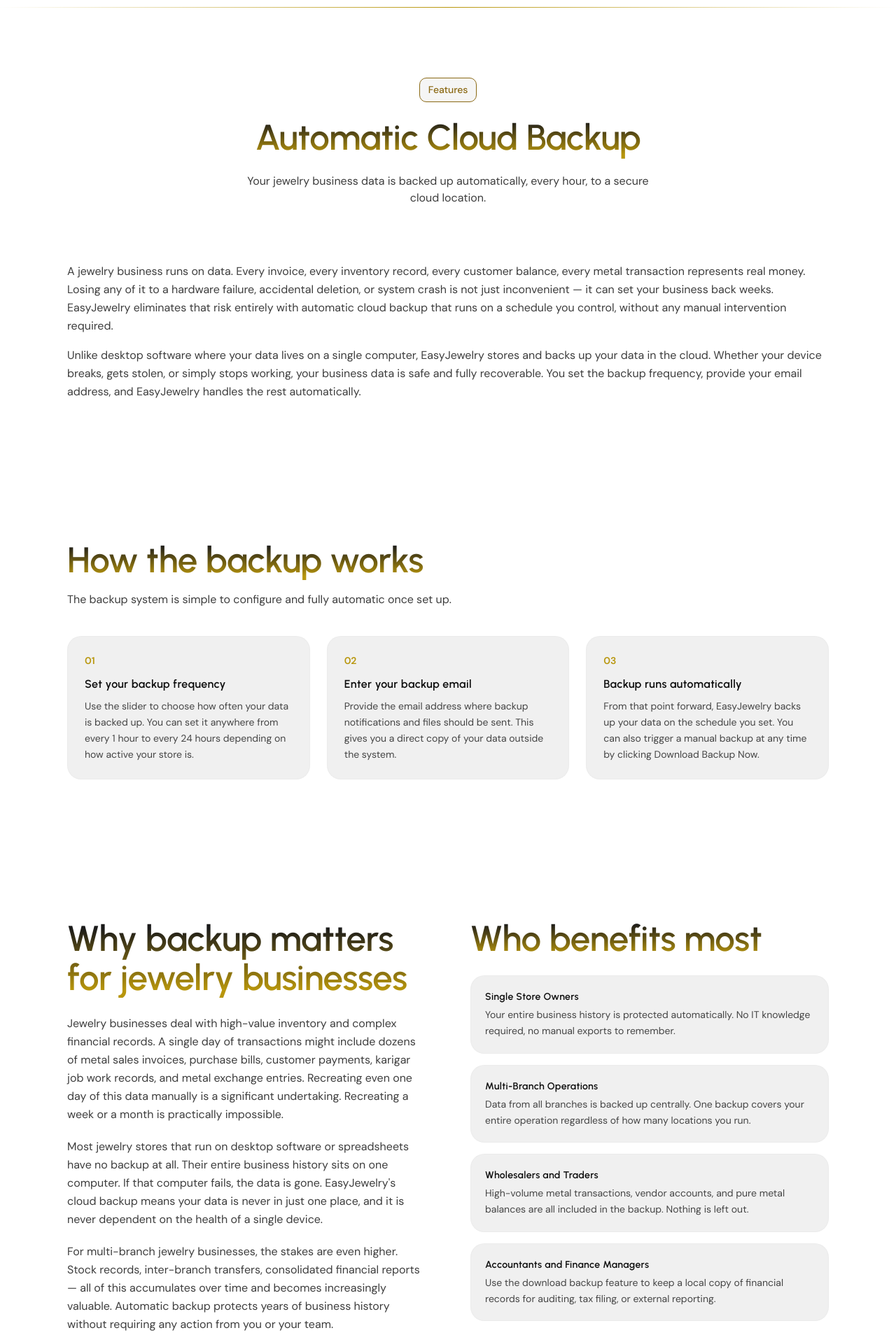
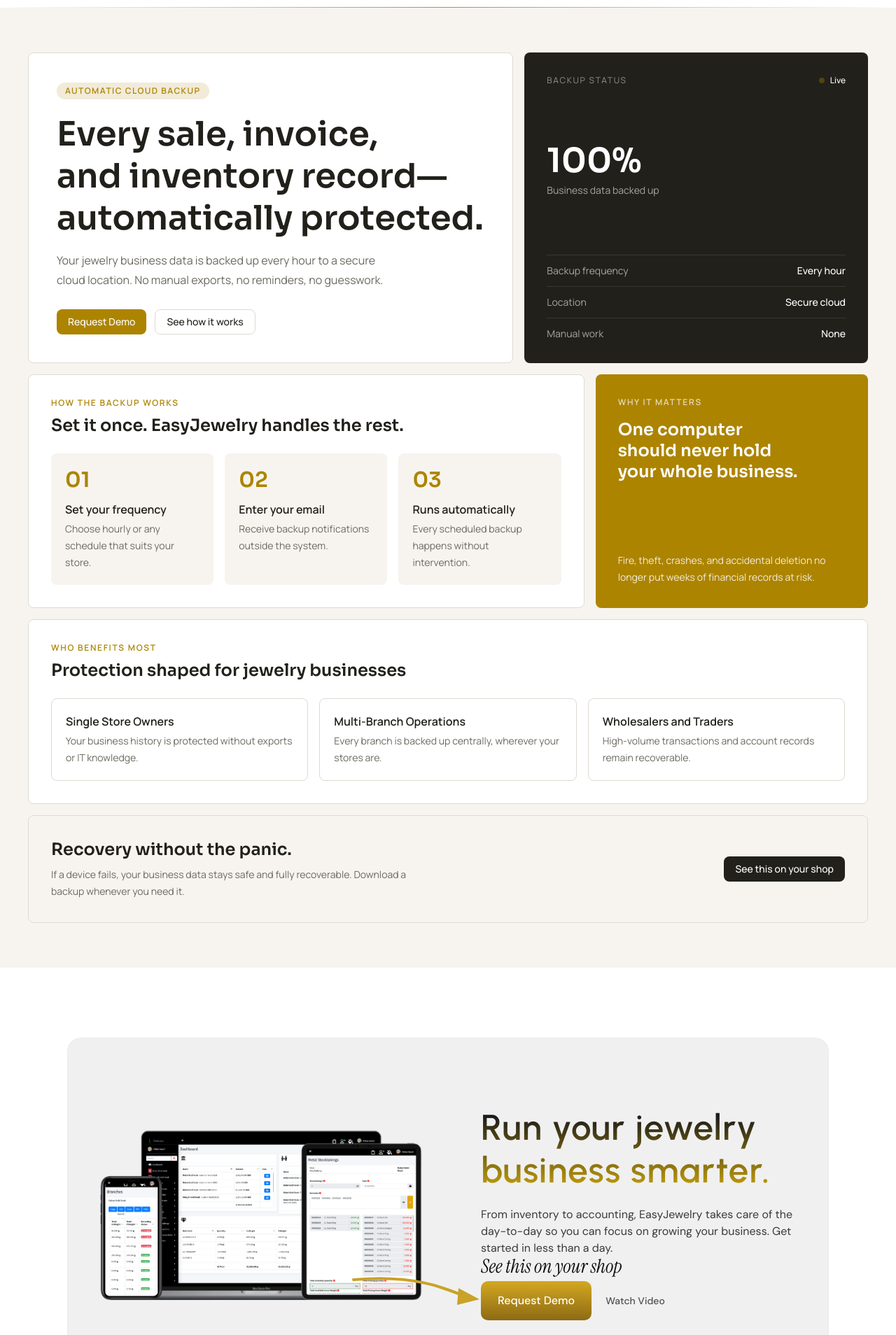
Before and after one commit to Technova-co/easyjewelry, a Next.js app: page /features/cloud-backup in a window 1280 px wide. Shown: the part 92-2000 px from the top of the page at 70% size. Built offline with nearby package versions, Linux system fonts and the light colour scheme.

Commit message:
redesigned cloud-backup

```diff
--- /dev/null
+++ b/src/app/(main)/features/cloud-backup/cloud-backup.css
@@ -0,0 +1,150 @@
+.cloud-backup {
+  --ej-background: oklch(1 0 0);
+  --ej-foreground: oklch(0.245 0.011 94.1);
+  --ej-primary: oklch(0.635 0.137 88.4);
+  --ej-primary-hover: oklch(0.57 0.127 87.4);
+  --ej-muted: oklch(0.969 0.007 85.6);
+  --ej-muted-foreground: oklch(0.52 0.014 88.5);
+  --ej-accent: oklch(0.94 0.025 88.5);
+  --ej-border: oklch(0.89 0.01 85.6);
+  --color-primary: var(--ej-primary);
+  background-color: var(--ej-background);
+  color: var(--ej-foreground);
+  font-family: var(--font-manrope), "Manrope", sans-serif;
+}
+
+@layer base {
+  .cloud-backup :is(h1, h2, h3, h4, h5, h6) {
+    letter-spacing: normal;
+    color: inherit;
+    font-weight: inherit;
+    font-size: inherit;
+    font-family: inherit;
+  }
+
+  .cloud-backup :is(p, ul, ol) {
+    color: inherit;
+  }
+
+  .cloud-backup a {
+    color: inherit;
+  }
+}
+
+.cloud-backup .bg-background {
+  background-color: var(--ej-background);
+}
+
+.cloud-backup .text-background {
+  color: var(--ej-background);
+}
+
+.cloud-backup .bg-foreground {
+  background-color: var(--ej-foreground);
+}
+
+.cloud-backup .text-foreground {
+  color: var(--ej-foreground);
+}
+
+.cloud-backup .bg-muted {
+  background-color: var(--ej-muted);
+}
+
+.cloud-backup .text-muted-foreground {
+  color: var(--ej-muted-foreground);
+}
+
+.cloud-backup .bg-accent {
+  background-color: var(--ej-accent);
+}
+
+.cloud-backup .border-border {
+  border-color: var(--ej-border);
+}
+
+.cloud-backup .font-display {
+  font-family: var(--font-sora), "Sora", sans-serif;
+}
+
+.cloud-backup .font-body {
+  font-family: var(--font-manrope), "Manrope", sans-serif;
+}
+
+.cloud-backup .cb-btn {
+  display: inline-flex;
+  height: 2.25rem;
+  align-items: center;
+  justify-content: center;
+  border-radius: 0.5rem;
+  padding-inline: 1rem;
+  font-family: var(--font-manrope), "Manrope", sans-serif;
+  font-size: 0.875rem;
+  font-weight: 500;
+  line-height: 1.25rem;
+  transition: background-color 150ms ease, opacity 150ms ease;
+}
+
+.cloud-backup .cb-btn-primary {
+  background-color: var(--ej-primary);
+  color: #fff;
+}
+
+.cloud-backup .cb-btn-primary:hover {
+  background-color: var(--ej-primary-hover);
+}
+
+.cloud-backup .cb-btn-outline {
+  border: 1px solid var(--ej-border);
+  background-color: var(--ej-background);
+  color: var(--ej-foreground);
+}
+
+.cloud-backup .cb-btn-outline:hover {
+  background-color: var(--ej-accent);
+}
+
+.cloud-backup .cb-btn-dark {
+  background-color: var(--ej-foreground);
+  color: var(--ej-background);
+}
+
+.cloud-backup .cb-btn-dark:hover {
+  opacity: 0.9;
+}
+
+@keyframes cloud-backup-fade-up {
+  from {
+    opacity: 0;
+    transform: translateY(14px);
+  }
+  to {
+    opacity: 1;
+    transform: translateY(0);
+  }
+}
+
+@keyframes cloud-backup-pulse-dot {
+  0%,
+  100% {
+    opacity: 1;
+  }
+  50% {
+    opacity: 0.35;
+  }
+}
+
+.cloud-backup .reveal {
+  animation: cloud-backup-fade-up 0.7s cubic-bezier(0.2, 0.7, 0.2, 1) both;
+}
+
+.cloud-backup .pulse-dot {
+  animation: cloud-backup-pulse-dot 2.4s ease-in-out infinite;
+}
+
+@media (prefers-reduced-motion: reduce) {
+  .cloud-backup .reveal,
+  .cloud-backup .pulse-dot {
+    animation: none;
+  }
+}
--- a/src/app/(main)/features/cloud-backup/page.tsx
+++ b/src/app/(main)/features/cloud-backup/page.tsx
@@ -1,257 +1,151 @@
-import Heading from '@/components/ui/heading';
-import SectionBanner from '@/components/shortCode/SectionBanner';
 import Link from 'next/link';
+import { Manrope, Sora } from 'next/font/google';
+import './cloud-backup.css';
+
+const sora = Sora({
+  subsets: ['latin'],
+  variable: '--font-sora',
+  display: 'swap',
+});
+
+const manrope = Manrope({
+  subsets: ['latin'],
+  variable: '--font-manrope',
+  display: 'swap',
+});
 
 export default function CloudBackupPage() {
   return (
-    <>
-      {/* Hero */}
-      <section className="section-bottom-border">
-        <div className="container">
-          <div className="border-container section-spacing-lg">
-            <SectionBanner
-              variant="two"
-              outlineButtonText="Features"
-              title="Automatic Cloud Backup"
-              description="Your jewelry business data is backed up automatically, every hour, to a secure cloud location."
-            />
-
-            <div className="mt-10 md:mt-14">
-              <p className="text-offWhite/80 leading-relaxed">
-                A jewelry business runs on data. Every invoice, every inventory record, every customer balance, every metal transaction represents real money. Losing any of it to a hardware failure, accidental deletion, or system crash is not just inconvenient — it can set your business back weeks. EasyJewelry eliminates that risk entirely with automatic cloud backup that runs on a schedule you control, without any manual intervention required.
+    <div className={`cloud-backup ${sora.variable} ${manrope.variable} bg-background text-foreground`}>
+      <main className="bg-muted px-4 py-10 font-body sm:px-6 sm:py-14 lg:py-16">
+        <div className="mx-auto grid max-w-[1200px] grid-cols-12 gap-4">
+          <section className="reveal col-span-12 rounded-[8px] border border-border bg-background p-7 sm:p-10 lg:col-span-7">
+            <span className="inline-flex rounded-full bg-accent px-3 py-1 font-body text-xs font-semibold uppercase tracking-[0.12em] text-primary">
+              Automatic Cloud Backup
+            </span>
+            <h1 className="mt-5 max-w-[24ch] text-balance font-display text-4xl font-semibold leading-tight sm:text-5xl">
+              Every sale, invoice, and inventory record—automatically protected.
+            </h1>
+            <p className="mt-4 max-w-[48ch] font-body leading-7 text-muted-foreground">
+              Your jewelry business data is backed up every hour to a secure cloud location. No manual exports, no reminders, no guesswork.
             </p>
-              <p className="text-offWhite/80 leading-relaxed mt-4">
-                Unlike desktop software where your data lives on a single computer, EasyJewelry stores and backs up your data in the cloud. Whether your device breaks, gets stolen, or simply stops working, your business data is safe and fully recoverable. You set the backup frequency, provide your email address, and EasyJewelry handles the rest automatically.
-              </p>
-            </div>
-          </div>
+            <div className="mt-7 flex flex-wrap gap-3">
+              <Link href="/request-demo" className="cb-btn cb-btn-primary">
+                Request Demo
+              </Link>
+              <a href="#how-it-works" className="cb-btn cb-btn-outline">
+                See how it works
+              </a>
             </div>
           </section>
 
-      {/* How it works */}
-      <section className="section-bottom-border">
-        <div className="container">
-          <div className="border-container section-spacing-lg">
-            <Heading as="h2">How the backup works</Heading>
-            <p className="text-offWhite/80 mt-4 mb-10">
-              The backup system is simple to configure and fully automatic once set up.
-            </p>
-
-            <div className="grid grid-cols-1 md:grid-cols-3 gap-6">
-              {[
-                {
-                  step: '01',
-                  title: 'Set your backup frequency',
-                  desc: 'Use the slider to choose how often your data is backed up. You can set it anywhere from every 1 hour to every 24 hours depending on how active your store is.',
-                },
-                {
-                  step: '02',
-                  title: 'Enter your backup email',
-                  desc: 'Provide the email address where backup notifications and files should be sent. This gives you a direct copy of your data outside the system.',
-                },
-                {
-                  step: '03',
-                  title: 'Backup runs automatically',
-                  desc: 'From that point forward, EasyJewelry backs up your data on the schedule you set. You can also trigger a manual backup at any time by clicking Download Backup Now.',
-                },
-              ].map((item) => (
-                <div
-                  key={item.step}
-                  className="bg-blue rounded-20 border border-lineColor/50 p-6"
-                >
-                  <div className="text-primary text-sm font-semibold mb-3">
-                    {item.step}
+          <section className="reveal col-span-12 flex flex-col justify-between rounded-[8px] bg-foreground p-7 text-background [animation-delay:150ms] sm:p-8 lg:col-span-5">
+            <div className="flex items-center justify-between">
+              <span className="text-xs uppercase tracking-[0.14em] text-background/50">Backup status</span>
+              <span className="flex items-center gap-2 text-xs font-medium">
+                <span className="pulse-dot size-2 rounded-full bg-primary" />
+                Live
+              </span>
             </div>
-                  <h3 className="text-base font-semibold text-offWhite mb-2">
-                    {item.title}
-                  </h3>
-                  <p className="text-sm text-paragraph leading-relaxed">
-                    {item.desc}
-                  </p>
+            <div className="mt-8">
+              <div className="font-display text-5xl font-semibold">100%</div>
+              <p className="mt-2 text-sm text-background/60">Business data backed up</p>
             </div>
-              ))}
-            </div>
-          </div>
+            <div className="mt-8 space-y-3 text-sm">
+              <Status label="Backup frequency" value="Every hour" />
+              <Status label="Location" value="Secure cloud" />
+              <Status label="Manual work" value="None" />
             </div>
           </section>
 
-      {/* Why it matters */}
-      <section className="section-bottom-border">
-        <div className="container">
-          <div className="border-container section-spacing-lg">
-            <div className="grid grid-cols-1 lg:grid-cols-2 gap-16 items-start">
-              <div>
-                <Heading as="h2">
-                  Why backup matters for jewelry businesses
-                </Heading>
-                <div className="mt-6 space-y-5 text-offWhite/80 leading-relaxed">
-                  <p>
-                    Jewelry businesses deal with high-value inventory and complex financial records. A single day of transactions might include dozens of metal sales invoices, purchase bills, customer payments, karigar job work records, and metal exchange entries. Recreating even one day of this data manually is a significant undertaking. Recreating a week or a month is practically impossible.
-                  </p>
-                  <p>
-                    Most jewelry stores that run on desktop software or spreadsheets have no backup at all. Their entire business history sits on one computer. If that computer fails, the data is gone. EasyJewelry's cloud backup means your data is never in just one place, and it is never dependent on the health of a single device.
-                  </p>
-                  <p>
-                    For multi-branch jewelry businesses, the stakes are even higher. Stock records, inter-branch transfers, consolidated financial reports — all of this accumulates over time and becomes increasingly valuable. Automatic backup protects years of business history without requiring any action from you or your team.
-                  </p>
-                </div>
-              </div>
-
-              <div>
-                <Heading as="h2">
-                  Who benefits most
-                </Heading>
-                <div className="mt-6 space-y-4">
-                  {[
-                    {
-                      type: 'Single Store Owners',
-                      desc: 'Your entire business history is protected automatically. No IT knowledge required, no manual exports to remember.',
-                    },
-                    {
-                      type: 'Multi-Branch Operations',
-                      desc: 'Data from all branches is backed up centrally. One backup covers your entire operation regardless of how many locations you run.',
-                    },
-                    {
-                      type: 'Wholesalers and Traders',
-                      desc: 'High-volume metal transactions, vendor accounts, and pure metal balances are all included in the backup. Nothing is left out.',
-                    },
-                    {
-                      type: 'Accountants and Finance Managers',
-                      desc: 'Use the download backup feature to keep a local copy of financial records for auditing, tax filing, or external reporting.',
-                    },
-                  ].map((item) => (
-                    <div
-                      key={item.type}
-                      className="bg-blue rounded-20 border border-lineColor/50 p-5"
+          <section
+            id="how-it-works"
+            className="reveal col-span-12 scroll-mt-36 rounded-[8px] border border-border bg-background p-7 [animation-delay:250ms] sm:p-8 lg:col-span-8"
           >
-                      <h3 className="text-sm font-semibold text-offWhite mb-1">
-                        {item.type}
-                      </h3>
-                      <p className="text-sm text-paragraph leading-relaxed">
-                        {item.desc}
-                      </p>
-                    </div>
-                  ))}
-                </div>
-              </div>
-            </div>
-          </div>
+            <p className="text-xs font-semibold uppercase tracking-[0.14em] text-primary">How the backup works</p>
+            <h2 className="mt-2 font-display text-2xl font-semibold">Set it once. EasyJewelry handles the rest.</h2>
+            <div className="mt-6 grid gap-4 sm:grid-cols-3">
+              <Step number="01" title="Set your frequency">
+                Choose hourly or any schedule that suits your store.
+              </Step>
+              <Step number="02" title="Enter your email">
+                Receive backup notifications outside the system.
+              </Step>
+              <Step number="03" title="Runs automatically">
+                Every scheduled backup happens without intervention.
+              </Step>
             </div>
           </section>
 
-      {/* What is backed up */}
-      <section className="section-bottom-border">
-        <div className="container">
-          <div className="border-container section-spacing-lg">
-            <Heading as="h2">What gets backed up</Heading>
-            <p className="text-offWhite/80 mt-4 mb-8">
-              Every piece of data in your EasyJewelry account is included in the backup.
+          <section className="reveal col-span-12 flex flex-col justify-between rounded-[8px] bg-primary p-7 text-primary-foreground [animation-delay:350ms] sm:p-8 lg:col-span-4">
+            <div>
+              <p className="text-xs font-semibold uppercase tracking-[0.14em] text-primary-foreground/70">Why it matters</p>
+              <h2 className="mt-4 max-w-[18ch] text-balance font-display text-2xl font-semibold leading-tight">
+                One computer should never hold your whole business.
+              </h2>
+            </div>
+            <p className="mt-8 text-sm leading-6 text-primary-foreground/85">
+              Fire, theft, crashes, and accidental deletion no longer put weeks of financial records at risk.
             </p>
-            <div className="grid grid-cols-1 sm:grid-cols-2 lg:grid-cols-3 gap-3">
-              {[
-                'All sales invoices and invoice history',
-                'Purchase bills and purchase history',
-                'Customer accounts and balances',
-                'Vendor accounts and balances',
-                'Inventory and stock records',
-                'Metal transactions and metal balances',
-                'Karigar job work records',
-                'Cheques and bank transfers',
-                'Exchange records',
-                'Loan and layaway records',
-                'Scheme records',
-                'Financial reports and journals',
-                'User accounts and permissions',
-                'Branch data and settings',
-              ].map((item) => (
-                <div
-                  key={item}
-                  className="flex items-center gap-3 bg-blue border border-lineColor/50 rounded-xl px-4 py-3"
-                >
-                  <svg width="16" height="16" viewBox="0 0 16 16" fill="none">
-                    <circle cx="8" cy="8" r="8" fill="#b8960c" fillOpacity="0.15" />
-                    <path d="M4.5 8L6.5 10L11.5 5.5" stroke="#b8960c" strokeWidth="1.5" strokeLinecap="round" strokeLinejoin="round" />
-                  </svg>
-                  <span className="text-sm text-paragraph">{item}</span>
-                </div>
-              ))}
-            </div>
-          </div>
+          </section>
+
+          <section className="reveal col-span-12 rounded-[8px] border border-border bg-background p-7 [animation-delay:350ms] sm:p-8">
+            <p className="text-xs font-semibold uppercase tracking-[0.14em] text-primary">Who benefits most</p>
+            <h2 className="mt-2 font-display text-2xl font-semibold">Protection shaped for jewelry businesses</h2>
+            <div className="mt-6 grid gap-4 sm:grid-cols-3">
+              <Audience title="Single Store Owners">
+                Your business history is protected without exports or IT knowledge.
+              </Audience>
+              <Audience title="Multi-Branch Operations">
+                Every branch is backed up centrally, wherever your stores are.
+              </Audience>
+              <Audience title="Wholesalers and Traders">
+                High-volume transactions and account records remain recoverable.
+              </Audience>
             </div>
           </section>
 
-      {/* FAQ */}
-      <section className="section-bottom-border">
-        <div className="container">
-          <div className="border-container section-spacing-lg">
-            <Heading as="h2">Common questions</Heading>
-            <div className="mt-8 space-y-4">
-              {[
-                {
-                  q: 'How often is my data backed up?',
-                  a: 'You control the frequency using the backup settings slider. You can set it to back up as frequently as every 1 hour or as infrequently as every 24 hours.',
-                },
-                {
-                  q: 'Where is my backup sent?',
-                  a: 'Backups are sent to the email address you specify in the backup settings. You can also download a backup manually at any time using the Download Backup Now button.',
-                },
-                {
-                  q: 'What happens if I lose my device?',
-                  a: 'Because EasyJewelry is cloud-based, your data is not stored on your device. You can log in from any device and your full business history will be there.',
-                },
-                {
-                  q: 'Can I trigger a manual backup?',
-                  a: 'Yes. The Download Backup Now button lets you trigger an immediate backup at any time, independent of your scheduled frequency.',
-                },
-                {
-                  q: 'Is the backup the same for all branches?',
-                  a: 'Yes. A single backup covers all your branches. All inventory, financial records, and transaction history across every location is included.',
-                },
-              ].map((faq) => (
-                <div
-                  key={faq.q}
-                  className="bg-blue border border-lineColor/50 rounded-20 p-6"
-                >
-                  <h3 className="text-sm font-semibold text-offWhite mb-2">
-                    {faq.q}
-                  </h3>
-                  <p className="text-sm text-paragraph leading-relaxed">
-                    {faq.a}
+          <section className="reveal col-span-12 flex flex-col items-start justify-between gap-6 rounded-[8px] border border-border bg-muted p-7 [animation-delay:350ms] sm:flex-row sm:items-center sm:p-8">
+            <div>
+              <h2 className="font-display text-2xl font-semibold">Recovery without the panic.</h2>
+              <p className="mt-2 max-w-[60ch] text-sm leading-6 text-muted-foreground">
+                If a device fails, your business data stays safe and fully recoverable. Download a backup whenever you need it.
               </p>
             </div>
-              ))}
+            <Link href="/request-demo" className="cb-btn cb-btn-dark shrink-0">
+              See this on your shop
+            </Link>
+          </section>
         </div>
+      </main>
     </div>
-        </div>
-      </section>
-
-      {/* Outro + CTA */}
-      <section>
-        <div className="container">
-          <div className="border-container section-spacing-lg">
-            <Heading as="h2">
-              Your business data is too valuable to leave unprotected
-            </Heading>
-            <p className="text-offWhite/80 mt-4 leading-relaxed">
-              Years of invoices, customer records, metal balances, and financial history represent the backbone of your jewelry business. EasyJewelry's automatic backup means that data is always safe, always recoverable, and never dependent on a single device. Set it once and never think about it again.
-            </p>
-            <div className="mt-8 flex flex-wrap gap-4">
-              <Link
-                href="/request-demo"
-                className="button-primary inline-flex items-center justify-center px-[22px] py-3 text-white font-medium text-sm leading-normal rounded-[10px]"
-              >
-                Book a Free Demo
-              </Link>
-              <Link
-                href="/features"
-                className="button-secondary inline-flex items-center justify-center px-[22px] py-3 font-medium text-sm leading-normal rounded-[10px]"
-              >
-                View All Features
-              </Link>
-            </div>
-          </div>
-        </div>
-      </section>
-    </>
   );
 }
+
+function Status({ label, value }: { label: string; value: string }) {
+  return (
+    <div className="flex justify-between border-t border-background/10 pt-3">
+      <span className="text-background/60">{label}</span>
+      <span className="font-medium">{value}</span>
+    </div>
+  );
+}
+
+function Step({ number, title, children }: { number: string; title: string; children: React.ReactNode }) {
+  return (
+    <article className="rounded-[8px] bg-muted p-5">
+      <div className="font-display text-3xl font-semibold text-primary">{number}</div>
+      <h3 className="mt-3 font-body text-base font-semibold">{title}</h3>
+      <p className="mt-1 text-sm leading-6 text-muted-foreground">{children}</p>
+    </article>
+  );
+}
+
+function Audience({ title, children }: { title: string; children: React.ReactNode }) {
+  return (
+    <article className="rounded-[8px] border border-border p-5">
+      <h3 className="font-body text-base font-semibold">{title}</h3>
+      <p className="mt-1 text-sm leading-6 text-muted-foreground">{children}</p>
+    </article>
+  );
+}
```
Lines whose indentation alone changed are shown as unchanged.
